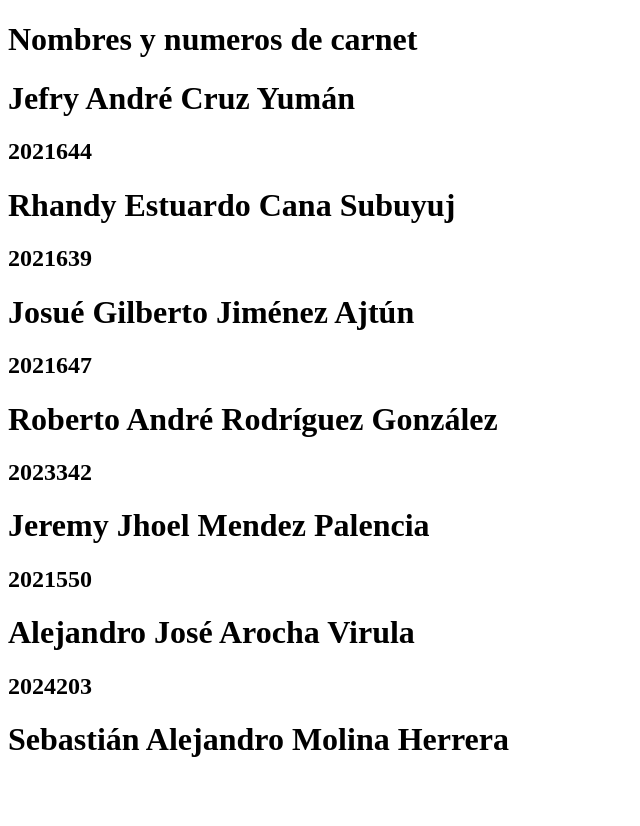
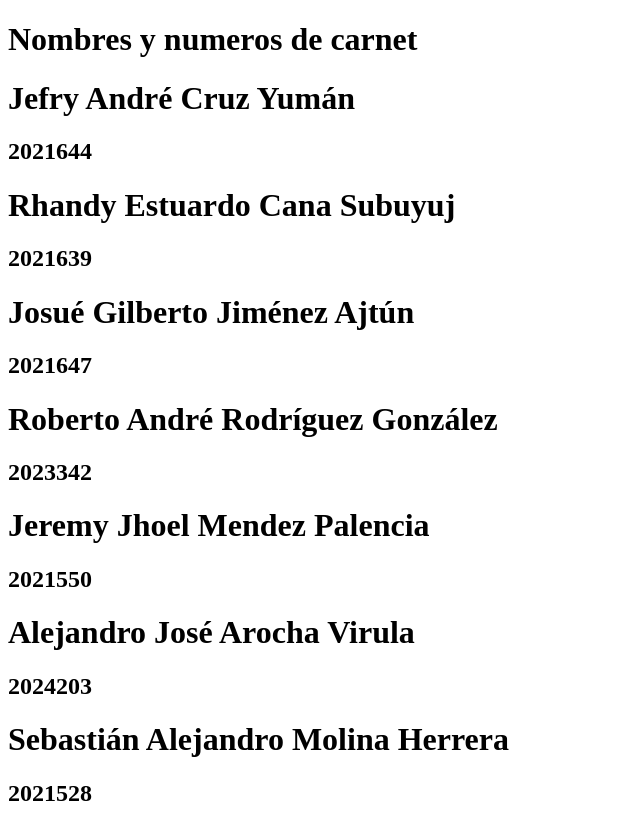
Before and after one commit to jjimenez-2021647/Laboratorio1, a plain HTML site: page index.html in a window 1280 px wide. Shown: the whole page, without its empty margins (0-640 px from the left). Before the commit the page ends 800 px from the top, so only its background shows below. Drawn offline with Linux system fonts and the light colour scheme.

Commit message:
feat: Se agrego el carnet de smolina-2021528

```diff
--- a/index.html
+++ b/index.html
@@ -20,5 +20,6 @@
     <h1>Alejandro José Arocha Virula</h1>
     <h2>2024203</h2>
     <h1>Sebastián Alejandro Molina Herrera</h1>
+    <h2>2021528</h2>
 </body>
 </html>
```
